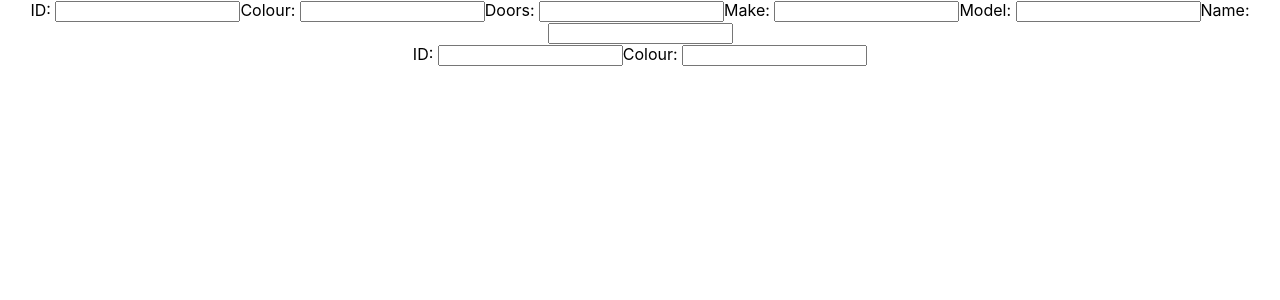
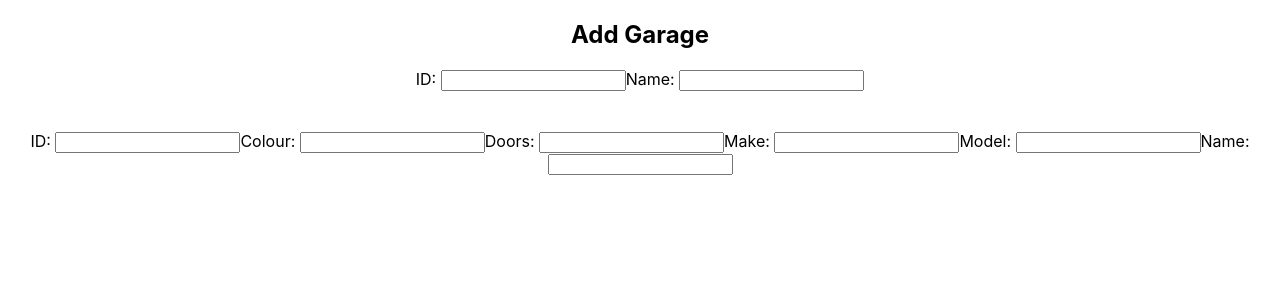
Before and after one commit to LuKeF-2021/React-Jest, a React (Create React App) app in the folder car-garage/: page / in a window 1280 px wide. Shown: the top 300 px of the page. Built offline with nearby package versions, Linux system fonts and the light colour scheme.

Commit message:
added garage stuffs

```diff
--- a/car-garage/src/Webpage/CreateGarage.jsx
+++ b/car-garage/src/Webpage/CreateGarage.jsx
@@ -6,10 +6,11 @@ const CreateGarage = () => {
 
     return(
         <>
+        <h2>Add Garage</h2>
             <form onSubmit={Placeholder}>
             <label>ID: </label>
             <input name="ID" type="text"></input>
-            <label>Colour: </label>
+            <label>Name: </label>
             <input name="garageName" type="text"></input>
             </form>
         </>
--- a/car-garage/src/Webpage/Homepage.jsx
+++ b/car-garage/src/Webpage/Homepage.jsx
@@ -3,9 +3,11 @@ import CreateGarage from "./CreateGarage";
 
 const Homepage = () => {
     return(
-      <>
+    <>
+    <CreateGarage/>
+    <br></br>
+    <br></br>
     <CreateCar/>
-    <CreateGarage/>
     </>
     );
   }
```
